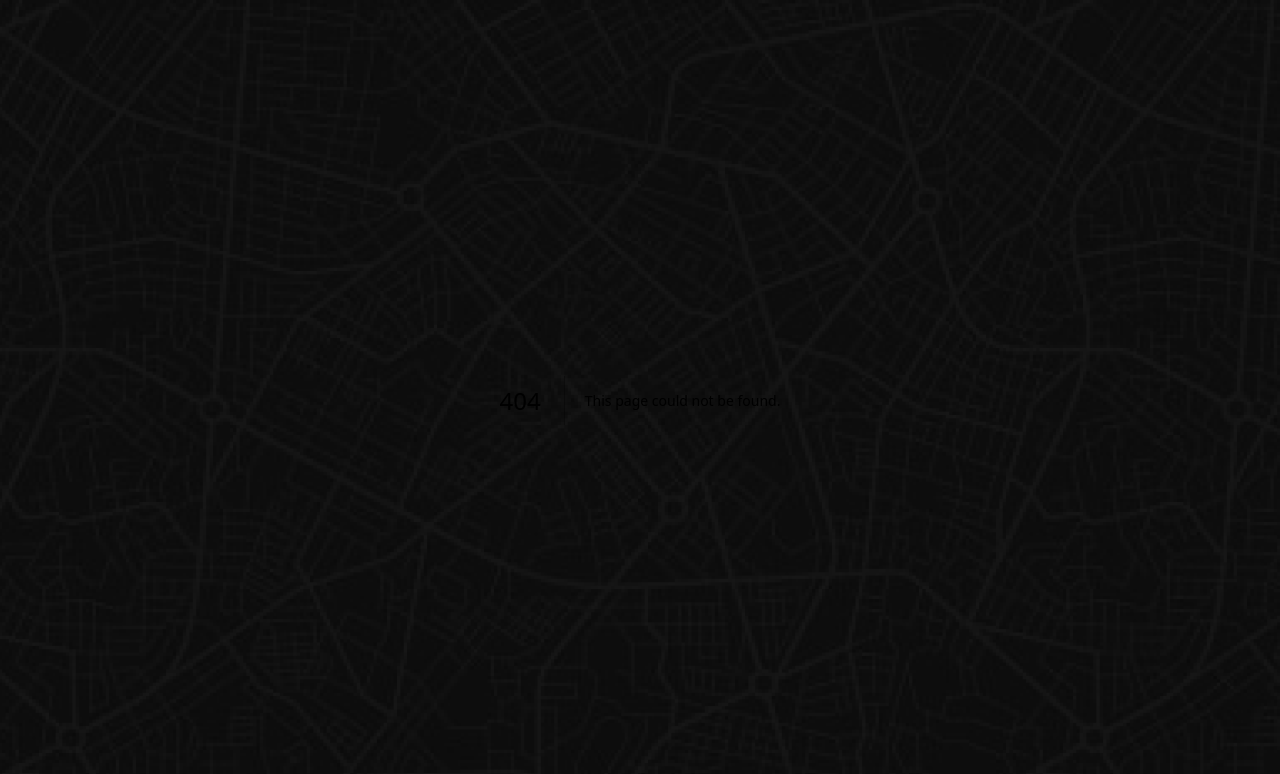
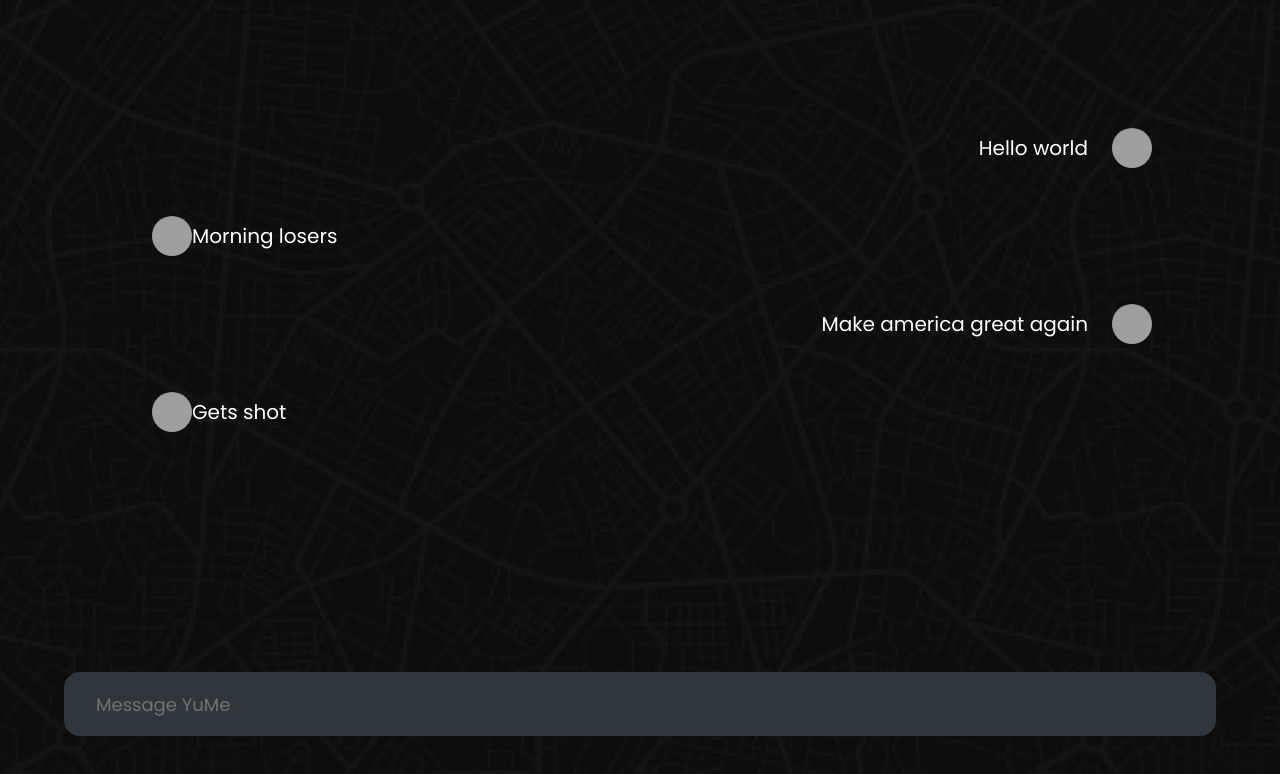
Before and after one commit to AaronHo-0716/yumetravel-frontend, a Next.js app: page /conversation/1 in a window 1280 px wide. Before the commit this address had no page. Shown: the top 774 px of the page. Built offline with nearby package versions, Linux system fonts and the light colour scheme; grey boxes are pictures that could not be loaded.

Commit message:
feat(ui, api)!: Added new route.
Run npm install again

```diff
--- /dev/null
+++ b/app/conversation/[conversationId]/page.tsx
@@ -0,0 +1,20 @@
+import { Input } from "@/components/ui/input";
+import Message from "@/components/Message"
+
+export default function Conversation({
+  params,
+}: {
+  params: { conversationId: string };
+}) {
+  return (
+    <div className="flex flex-col justify-center items-center h-lvh w-full p-16 text-lg space-y-12 font-sans relative">
+      <div className="h-full w-full p-16 text-xl text-white space-y-12">
+        <Message message="Hello world" sentByUser={true} />
+        <Message message="Morning losers" sentByUser={false} />
+        <Message message="Make america great again" sentByUser={true} />
+        <Message message="Gets shot" sentByUser={false} />
+      </div>
+      <Input type="text" placeholder="Message YuMe" className="w-full bg-grey border-none text-lg p-8 rounded-2xl" />
+    </div>
+  );
+}
--- a/app/layout.tsx
+++ b/app/layout.tsx
@@ -33,7 +33,7 @@ export default function RootLayout({
     <html lang="en">
       <body
         className={cn(
-          "min-h-screen w-screen bg-background antialiased",
+          "min-h-screen w-screen bg-background antialiased text-accent",
           poppins.variable,
           roboto.variable,
         )}
--- a/app/page.tsx
+++ b/app/page.tsx
@@ -6,11 +6,14 @@ import { useToast } from "@/components/ui/use-toast";
 import { createConversation } from "@/lib/createConversation";
 import { sendQuery } from "@/lib/query";
 import { useState, useEffect } from 'react'
+import { useRouter } from 'next/navigation'
 
 const apiRoute = 'http://10.147.20.73:8000'
 
 
 export default function Home() {
+  const router = useRouter()
+
   const [query, setQuery] = useState('')
   const [conversationId, setConversationId] = useState<string>('')
   const [isLoading, setIsLoading] = useState(false)
@@ -36,8 +39,12 @@ export default function Home() {
   const sendQueryHandler = async () => {
     if (conversationId) {
       try {
-        await sendQuery(apiRoute, query, conversationId)
-        toast({ description: "Query Sent!" })
+        let rectifiedQuery = query.replace(/ /g, '%20')
+        await sendQuery(apiRoute, rectifiedQuery, conversationId)
+        toast({ description: "Sent!" })
+
+        router.push(`/conversation/${conversationId}`)
+
       } catch (error) {
         console.error('Error in sendQueryHandler: ', error)
       }
--- /dev/null
+++ b/components/Message.tsx
@@ -0,0 +1,17 @@
+import { Avatar, AvatarFallback, AvatarImage } from "@/components/ui/avatar"
+
+interface MessageTypes {
+  message: string,
+  sentByUser: boolean
+}
+
+export default function Message({ message, sentByUser }: MessageTypes) {
+  return (
+    <div className={`flex ${sentByUser ? "flex-row" : "flex-row-reverse"} w-full justify-end items-center space-x-6`} >
+      <p>{message}</p>
+      <Avatar>
+        <AvatarImage src="https://github.com/AaronHo-0716.png" />
+      </Avatar>
+    </div>
+  )
+}
--- /dev/null
+++ b/components/ui/avatar.tsx
@@ -0,0 +1,50 @@
+"use client"
+
+import * as React from "react"
+import * as AvatarPrimitive from "@radix-ui/react-avatar"
+
+import { cn } from "@/lib/utils"
+
+const Avatar = React.forwardRef<
+  React.ElementRef<typeof AvatarPrimitive.Root>,
+  React.ComponentPropsWithoutRef<typeof AvatarPrimitive.Root>
+>(({ className, ...props }, ref) => (
+  <AvatarPrimitive.Root
+    ref={ref}
+    className={cn(
+      "relative flex h-10 w-10 shrink-0 overflow-hidden rounded-full",
+      className
+    )}
+    {...props}
+  />
+))
+Avatar.displayName = AvatarPrimitive.Root.displayName
+
+const AvatarImage = React.forwardRef<
+  React.ElementRef<typeof AvatarPrimitive.Image>,
+  React.ComponentPropsWithoutRef<typeof AvatarPrimitive.Image>
+>(({ className, ...props }, ref) => (
+  <AvatarPrimitive.Image
+    ref={ref}
+    className={cn("aspect-square h-full w-full", className)}
+    {...props}
+  />
+))
+AvatarImage.displayName = AvatarPrimitive.Image.displayName
+
+const AvatarFallback = React.forwardRef<
+  React.ElementRef<typeof AvatarPrimitive.Fallback>,
+  React.ComponentPropsWithoutRef<typeof AvatarPrimitive.Fallback>
+>(({ className, ...props }, ref) => (
+  <AvatarPrimitive.Fallback
+    ref={ref}
+    className={cn(
+      "flex h-full w-full items-center justify-center rounded-full bg-muted",
+      className
+    )}
+    {...props}
+  />
+))
+AvatarFallback.displayName = AvatarPrimitive.Fallback.displayName
+
+export { Avatar, AvatarImage, AvatarFallback }
--- a/lib/query.ts
+++ b/lib/query.ts
@@ -6,7 +6,6 @@ export async function sendQuery(apiRoute: string, query: string, conversation_id
     const request = await fetch(route, { method: 'GET' })
     const data = await request.json()
 
-    console.log(data.query)
     return data.query
   } catch (error) {
     console.error('Error getting response from server: ', error)
--- a/package.json
+++ b/package.json
@@ -9,6 +9,7 @@
     "lint": "next lint"
   },
   "dependencies": {
+    "@radix-ui/react-avatar": "^1.1.0",
     "@radix-ui/react-slot": "^1.1.0",
     "@radix-ui/react-toast": "^1.2.1",
     "class-variance-authority": "^0.7.0",
```
Also changed, not shown: lib/checkStatus.ts (deleted, +0 -18 lines), 2 other files (tests, documents, lock files or other folders).
